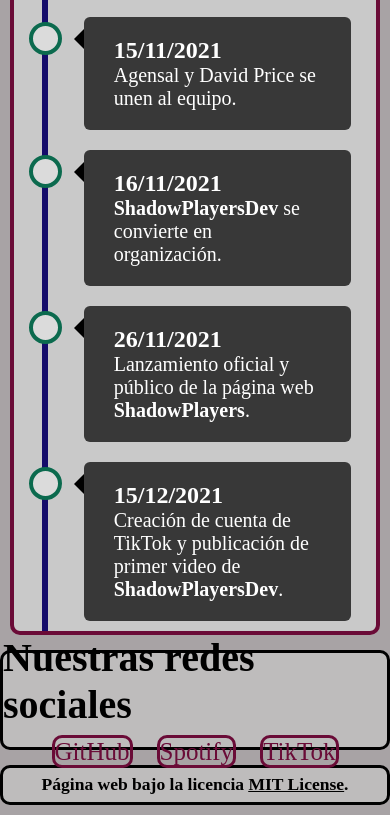
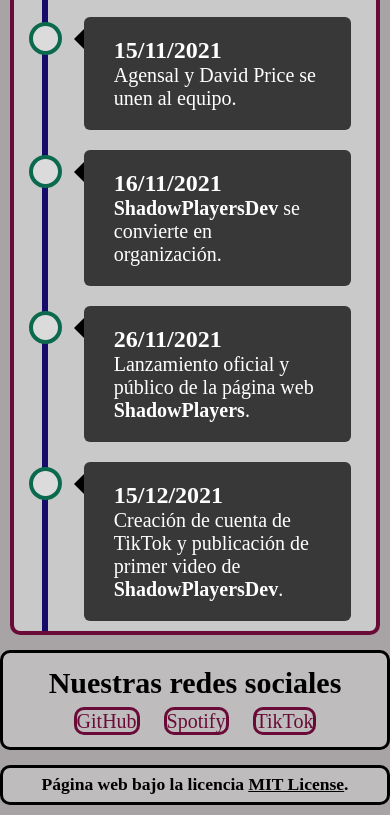
Before and after one commit to ShadowPlayersDev/ShadowPlayersDev, a plain HTML site: page index.html in a window 390 px wide. Shown: the part 2304-3119 px from the top of the page. Drawn offline with Linux system fonts and the light colour scheme.

Commit message:
Mejorar visión de la sección social en dimensines bajas

```diff
--- a/styles/social.css
+++ b/styles/social.css
@@ -28,3 +28,12 @@
     margin: 10px;
     color: #6a0b37;
 }
+
+@media(max-width:500px) {
+    .social .title {
+        font-size: 30px;
+    }
+    .social .list a {
+        font-size: 20px;
+    }
+}
```
